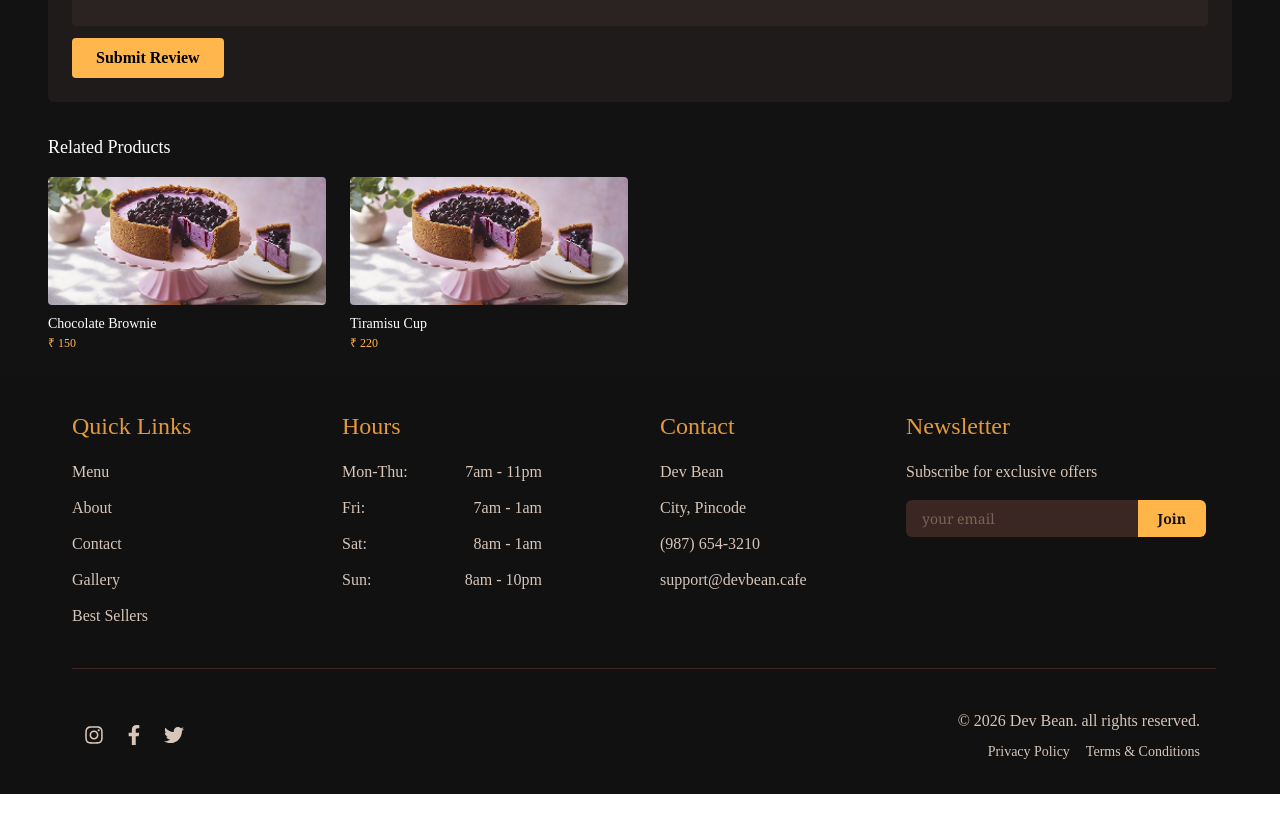
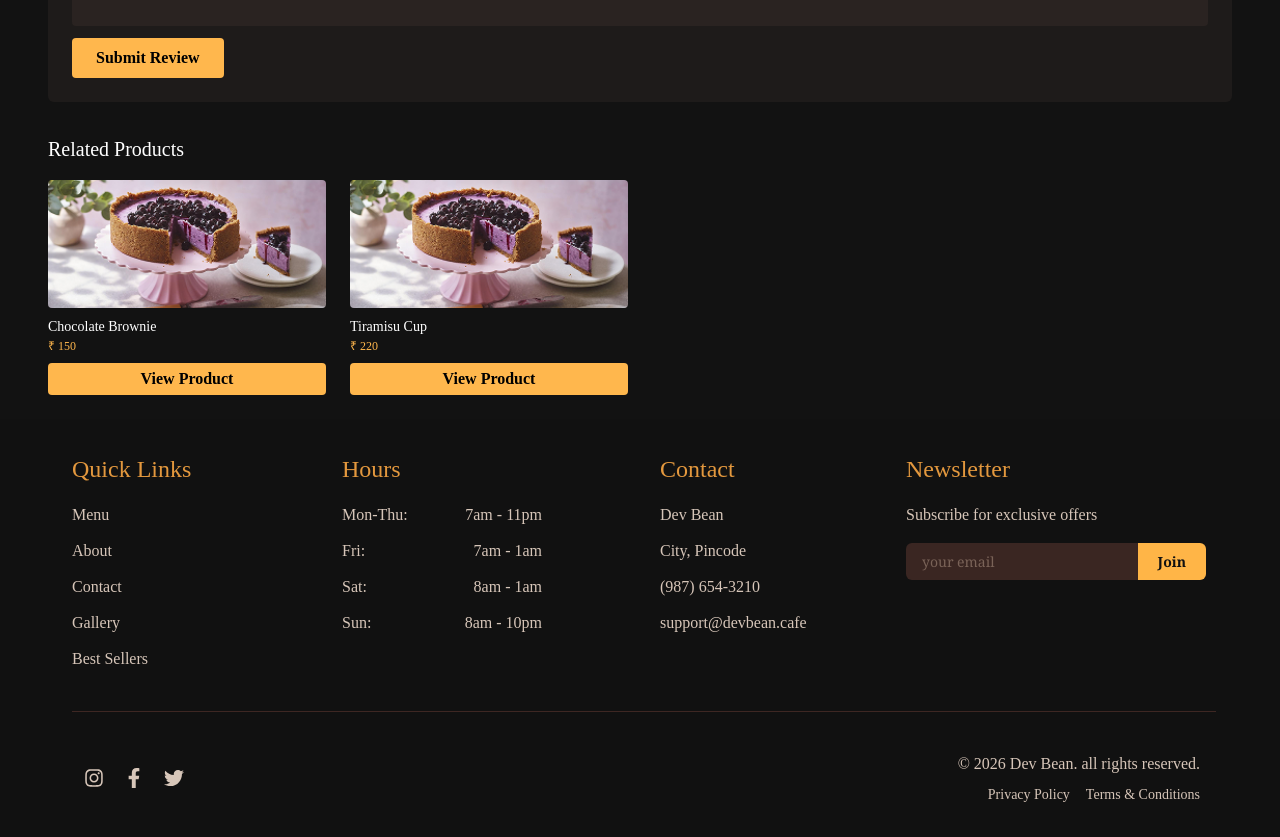
Before and after one commit to abduletifabdella29-lab/DevBean-Cafe, a React (Vite) app in the folder Client/: page /product/1 in a window 1280 px wide. Shown: the part 780-1617 px from the top of the page. Before the commit the page ends 1574 px from the top, so only its background shows below. Built offline with nearby package versions, Linux system fonts and the light colour scheme; no server answers.

Commit message:
feat: update related products section styling and link structure for improved navigation

```diff
--- a/Client/src/Pages/Detail/Detail.jsx
+++ b/Client/src/Pages/Detail/Detail.jsx
@@ -217,13 +217,13 @@ export default function Detail() {
             {/* ---------- Related products ---------- */}
             {related.length > 0 && (
                 <section className="mt-8">
-                    <h2 className="text-white text-[18px] font-['DM_Serif_Text'] mb-4">
+                    <h2 className="text-white text-[20px] font-['DM_Serif_Text'] mb-4">
                         Related Products
                     </h2>
 
                     <div className="grid grid-cols-2 md:grid-cols-3 lg:grid-cols-4 gap-6">
                         {related.map((p) => (
-                            <Link key={p.id} to={`/product/${p.id}`} className="flex flex-col">
+                            <div  className="flex flex-col">
                                 <div className="w-full h-32 bg-[#5a3a34] rounded overflow-hidden">
                                     <img
                                         src={p.image}
@@ -237,7 +237,11 @@ export default function Detail() {
                                 <p className="text-[#FFB74D] text-[12px] font-['Averia_Serif_Libre']">
                                     ₹ {p.price}
                                 </p>
-                            </Link>
+                                <Link keys={p.id} to={`/product/${p.id}`}
+                                className="px-2 py-1 mt-2 bg-[#FFB74D] text-black text-center text-[16px] font-['DM_Serif_Text'] font-bold rounded cursor-pointer transition-all duration-300 hover:bg-[#ffa726]">
+                                View Product
+                                </Link>
+                            </div>
                         ))}
                     </div>
                 </section>
```
